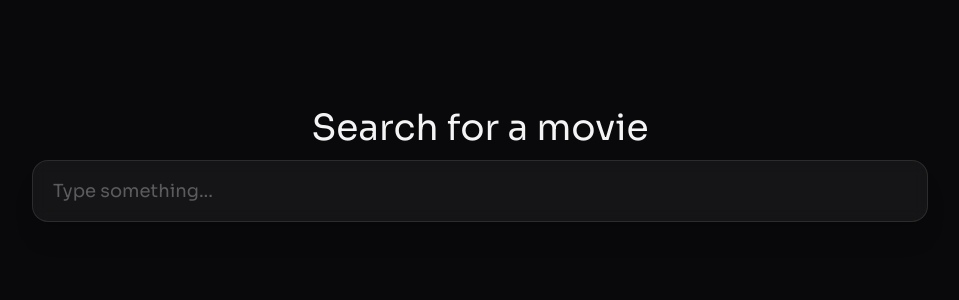
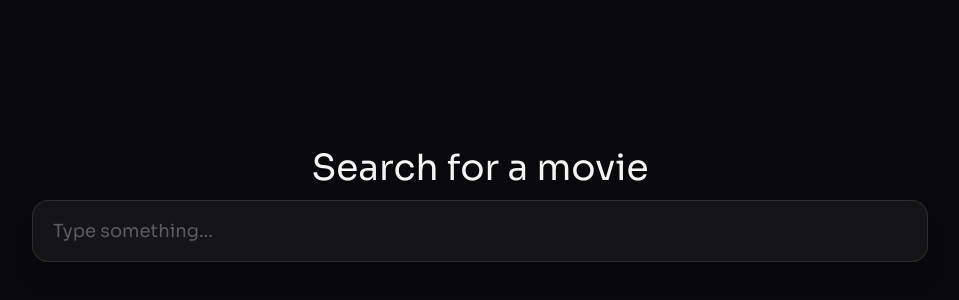
Before and after one commit to ahmedzsolt/movieweb, a React (Vite) app: page / in a window 1280 px wide. Shown: the part 52-352 px from the top of the page, without its empty margins (160-1119 px from the left). Built offline with nearby package versions, Linux system fonts and the light colour scheme.

Commit message:
Add styling to search page

```diff
--- a/src/App.tsx
+++ b/src/App.tsx
@@ -9,7 +9,7 @@ function App() {
 
   return(
     <MovieContext.Provider value={setChosenMovies}>
-      <main className="min-h-screen bg-zinc-950 text-zinc-100 flex flex-col flex flex-col items-center pt-40">
+      <main className="min-h-screen bg-zinc-950 text-zinc-100 flex flex-col flex flex-col items-center px-5 pt-12 md:pt-40">
         {
           chosenMovies?.length === 0 ? (
             <MovieSearch setChosenMovies={setChosenMovies}/>
--- a/src/components/MovieCard.tsx
+++ b/src/components/MovieCard.tsx
@@ -6,9 +6,9 @@ function MovieCard({movie}: MovieCardProps) {
     const setMovie: React.Dispatch<React.SetStateAction<Movie[]>> = useContext(MovieContext);
 
     return (
-        <button key={movie.id} onClick={() => setMovie(prev => [...prev, movie])} className="cursor-pointer">
+        <button key={movie.id} onClick={() => setMovie(prev => [...prev, movie])} className="flex flex-col cursor-pointer">
             <img src={"https://image.tmdb.org/t/p/original/" + movie.poster_path} className="w-40 object-cover"/>
-            {movie.title}
+            <span className="mt-1 text-xs md:text-sm">{movie.title}</span>
         </button>
     );
 }
--- a/src/components/MovieSearch.tsx
+++ b/src/components/MovieSearch.tsx
@@ -31,7 +31,7 @@ function MovieSearch() {
 
     return(
         <div className="w-3/4 max-w-4xl">
-            <h1 className="text-center mb-3 text-4xl">Search for a movie</h1>
+            <h1 className="text-center mb-3 text-4xl mt-10">Search for a movie</h1>
             <input type="text" placeholder="Type something..." value={searchInput} onChange={event => setSearchInput(event.target.value)} className="w-full rounded-2xl border border-white/10 bg-white/5 px-5 py-4 text-lg text-white placeholder-white/30 shadow-xl backdrop-blur outline-none transition-all focus:border-white/30 focus:bg-white/10 focus:ring-2 focus:ring-white/10" />
             <div className="pt-4 px-4">
                 {
```
Also changed, not shown: src/assets/web.png (added), src/assets/web2.png (added).
